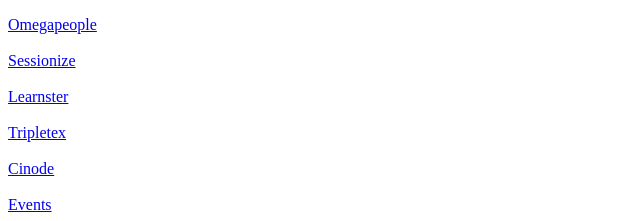
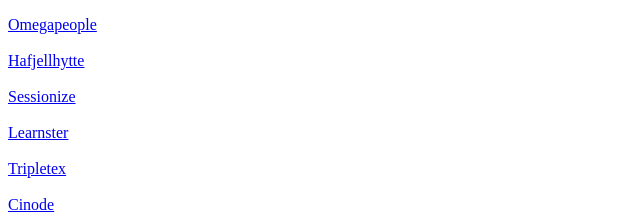
Before and after one commit to ksols/ksols.github.io, a plain HTML site: page index.html in a window 1280 px wide. Shown: the part 224-445 px from the top of the page, 0-640 px from the left. Drawn offline with Linux system fonts and the light colour scheme.

Commit message:
added hafjellhytte

```diff
--- a/index.html
+++ b/index.html
@@ -20,6 +20,9 @@
     <a href="https://omegapoint-hr--fhcm2.vf.force.com/">Omegapeople</a>
     <br />
     <br />
+    <a href="https://hafjell.itverket.no/">Hafjellhytte</a>
+    <br />
+    <br />
     <a href="https://sessionize.com/login?ReturnUrl=%2Fapp">Sessionize</a>
     <br />
     <br />
```
